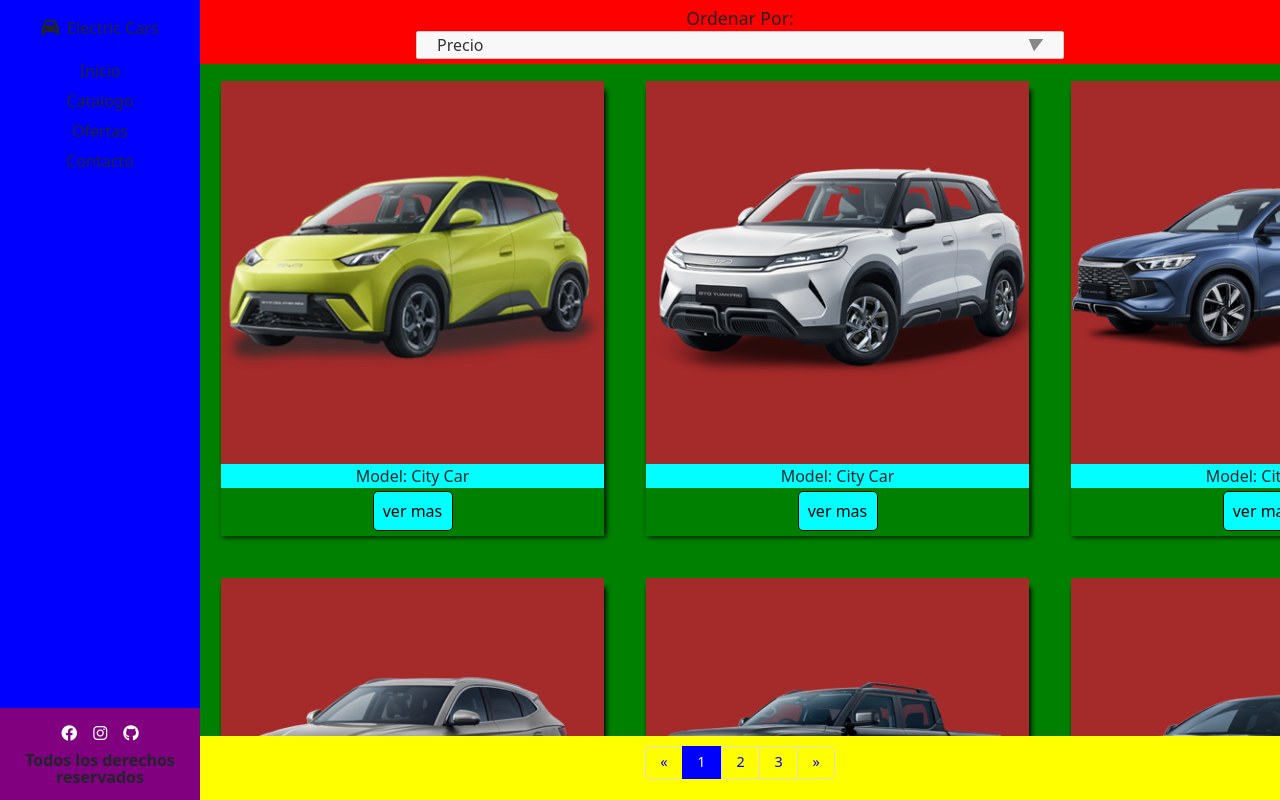
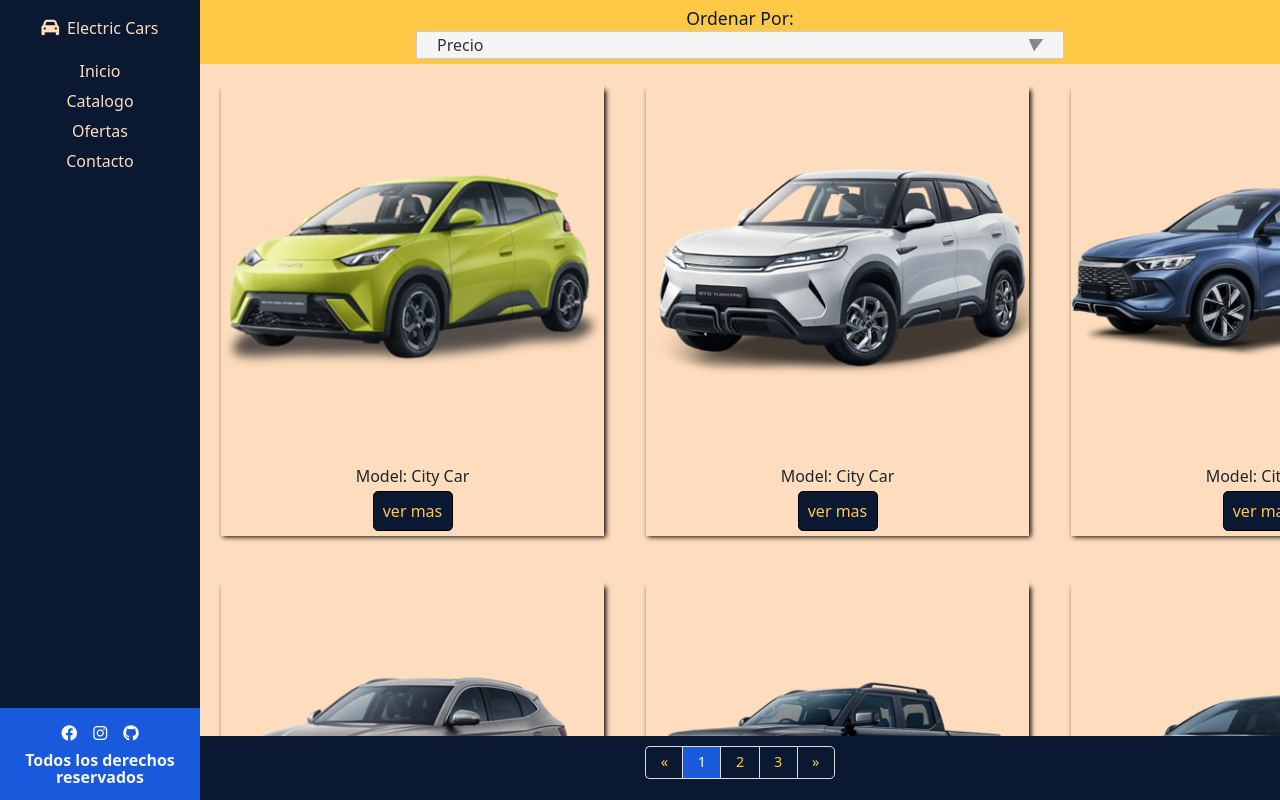
Before and after one commit to Gotharo/Desafio-3_Modulo-2, a plain HTML site: page index.html in a window 1280 px wide. Drawn offline with nearby package versions, Linux system fonts and the light colour scheme; files whose address does not match are found by name.

Commit message:
styles: se agrega paleta de colores

```diff
--- a/assets/css/styles.css
+++ b/assets/css/styles.css
@@ -2,6 +2,16 @@
   margin: 0;
   padding: 0;
 }
+
+:root {
+  --color-primario: #0A1931;
+  --color-secundario: #185ADB;
+  --color-terciario: #FFC947;
+  --color-cuaternario: #FEDDBE;
+
+
+}
+
 body {
   display: grid;
   height: 100vh;
@@ -19,8 +29,11 @@ body {
   display: flex;
   justify-content: space-between;
   align-items: center;
-  background: blue;
+  background: var(--color-primario);
   height: 0.7fr;
+}
+.nav1 section div  {
+  color: var(--color-cuaternario);
 }
 
 .title1 {
@@ -43,7 +56,7 @@ body {
   justify-content: center;
   align-items: center;
   flex-direction: column;
-  background: red;
+  background:var(--color-terciario);
 }
 .order1 p {
   display: flex;
@@ -52,6 +65,7 @@ body {
   font-size: 1.1rem;
   margin-top: 0.1rem;
   font-weight: 400;
+  color: var(--color-primario);
 }
 article p {
   display: flex;
@@ -74,7 +88,7 @@ article p {
   align-items: center;
   padding: 6px;
   border: 1px solid #ccc;
-  background-color: #f8f8f8;
+  background-color: whitesmoke;
   cursor: pointer;
   border-radius: 2px; /* redondear borde del imput filtro */
 }
@@ -123,11 +137,14 @@ article p {
 .main1 {
   display: grid;
   grid-area: main1;
-  background: green;
+  background: var(--color-cuaternario);
 }
 @media (max-width: 576px) {
   .card1:nth-child(n + 2) {
     display: none;
+  }
+  footer p {
+    color: whitesmoke;
   }
 }
 
@@ -193,7 +210,7 @@ article p {
   height: 1.5rem;
   width: 100%;
   margin: 0;
-  background-color: aqua;
+  background-color: var(--color-cuaternario);
 }
 .main1 section article a {
   display: flex;
@@ -203,12 +220,13 @@ article p {
   width: 5rem;
   border: 1px solid black;
   border-radius: 5px;
-  background-color: aqua;
+  background-color: var(--color-primario);
   text-decoration: none;
-  color: black;
+  color: var(--color-terciario);
   margin: 0.2rem;
   margin-bottom: 0.8rem;
 }
+
 
 .main1 section div img {
   max-width: 100%; /* Asegura que la imagen no exceda el ancho del contenedor */
@@ -221,14 +239,14 @@ article p {
   flex-direction: column;
   flex: 1 0 0;
 
-  background-color: brown;
+  background-color: var(--color-cuaternario);
 }
 .pagina1 {
   grid: pagina1;
   display: flex;
   justify-content: center;
   align-items: center;
-  background: yellow;
+  background: var(--color-primario);
 }
 .pagination {
   display: flex; /* Para alinear los elementos horizontalmente */
@@ -239,7 +257,7 @@ article p {
 }
 
 .pagination a {
-  color: blue;
+  color: var(--color-terciario);
   padding: 0.3rem 0.9rem;
   text-decoration: none;
   border: 1px solid #ddd;
@@ -258,9 +276,9 @@ article p {
 }
 
 .pagination a.active {
-  background-color: blue;
+  background-color: var(--color-secundario);
   color: white;
-  border: 1px solid blue;
+  /* border: 1px solid blue; */
 }
 
 .pagination a:hover:not(.active) {
@@ -271,7 +289,7 @@ article p {
   display: flex;
   justify-content: center;
   align-items: center;
-  background: purple;
+  background: var(--color-secundario);
   flex-direction: column;
 }
 .footer1 p {
@@ -313,6 +331,12 @@ article p {
 .new-list li {
   margin: 3px 0px;
 }
+nav div ul li a {
+  text-decoration: none; /* Elimina el subrayado */
+  color: inherit; /* Hereda el color del elemento padre */
+  font-size: inherit; /* Hereda el tamaño de fuente del elemento padre */
+}
+
 @media (max-width: 576px) {
   .new-list {
     display: none;
@@ -348,6 +372,7 @@ article p {
     font-size: 1rem;
     line-height: 1.1;
     max-width: 200px;
+    color: whitesmoke;
   }
   .order1 p {
     display: flex;
--- a/index.html
+++ b/index.html
@@ -47,10 +47,10 @@
         </div>
         <div>
           <ul class="new-list">
-            <li>Inicio</li>
-            <li>Catalogo</li>
-            <li>Ofertas</li>
-            <li>Contacto</li>
+            <li> <a href="#">Inicio</a></li>
+            <li><a href="#">Catalogo</a></li>
+            <li><a href="#">Ofertas</a></li>
+            <li><a href="#">Contacto</a></li>
           </ul>
         </div>
       </section>
```
